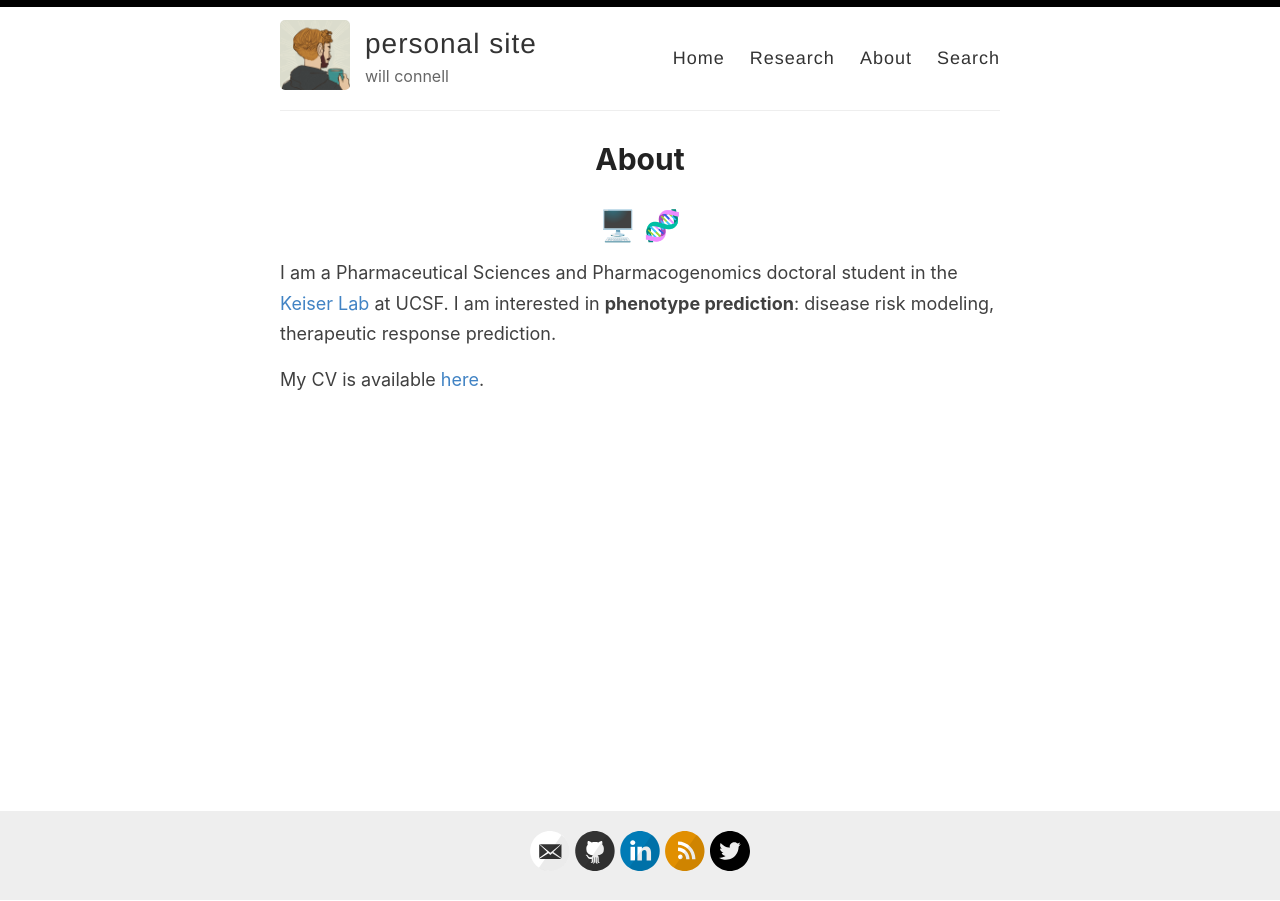
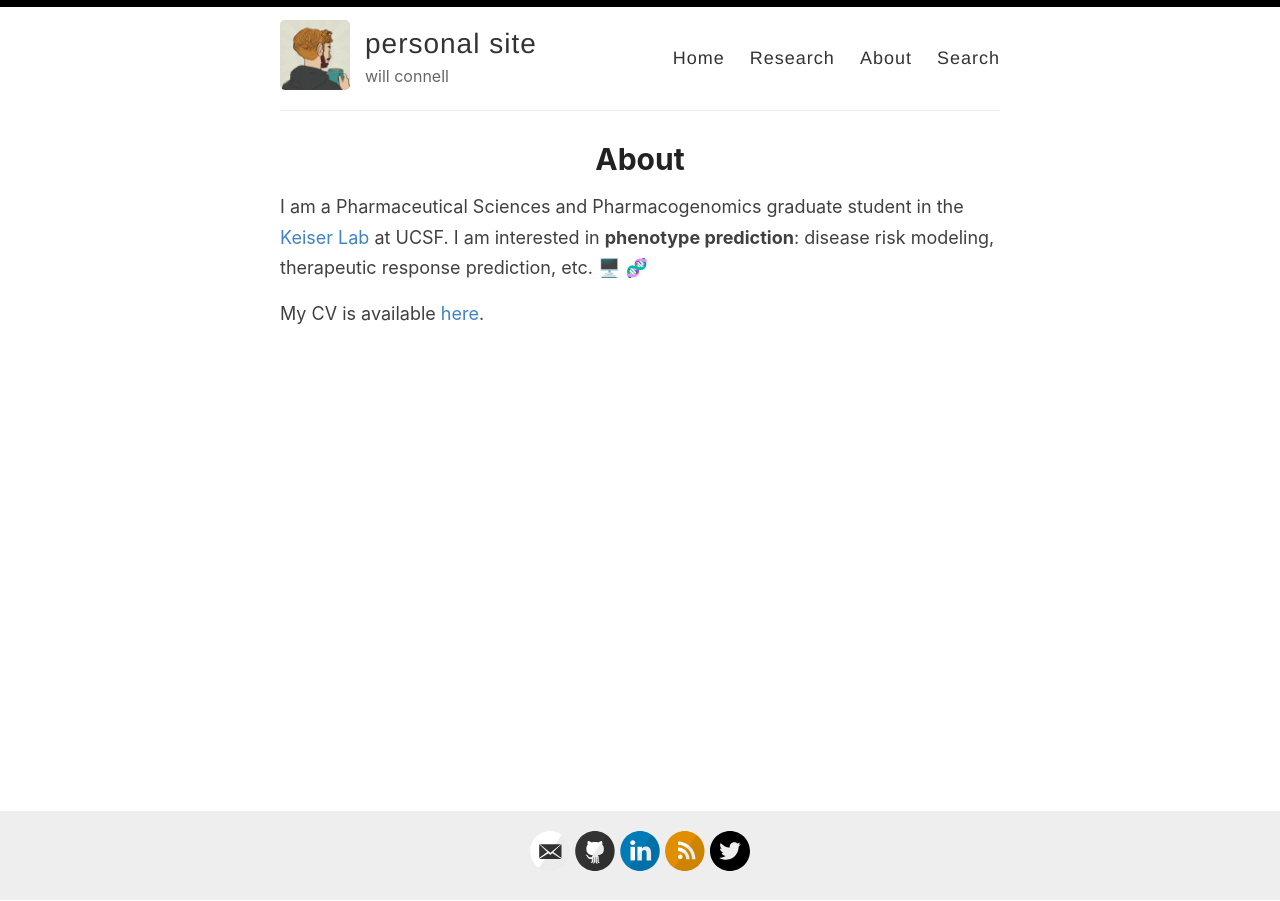
Before and after one commit to wconnell/wconnell.github.io, a Jekyll site: the page built from _pages/about.md, in a window 1280 px wide. Built offline with Jekyll 4.4.1, drawn with Linux system fonts in a browser that asks for light colours; emoji names are drawn with the system emoji font.

Commit message:
fix emoji

```diff
--- a/_pages/about.md
+++ b/_pages/about.md
@@ -4,7 +4,6 @@
 permalink: /about/
 ---
 
-# :desktop_computer: :dna:
-I am a Pharmaceutical Sciences and Pharmacogenomics doctoral student in the [Keiser Lab](https://www.keiserlab.org/) at UCSF. I am interested in **phenotype prediction**: disease risk modeling, therapeutic response prediction.
+I am a Pharmaceutical Sciences and Pharmacogenomics graduate student in the [Keiser Lab](https://www.keiserlab.org/) at UCSF. I am interested in **phenotype prediction**: disease risk modeling, therapeutic response prediction, etc. :desktop_computer: :dna:
 
 My CV is available [here](../docs/cv.pdf).
```
